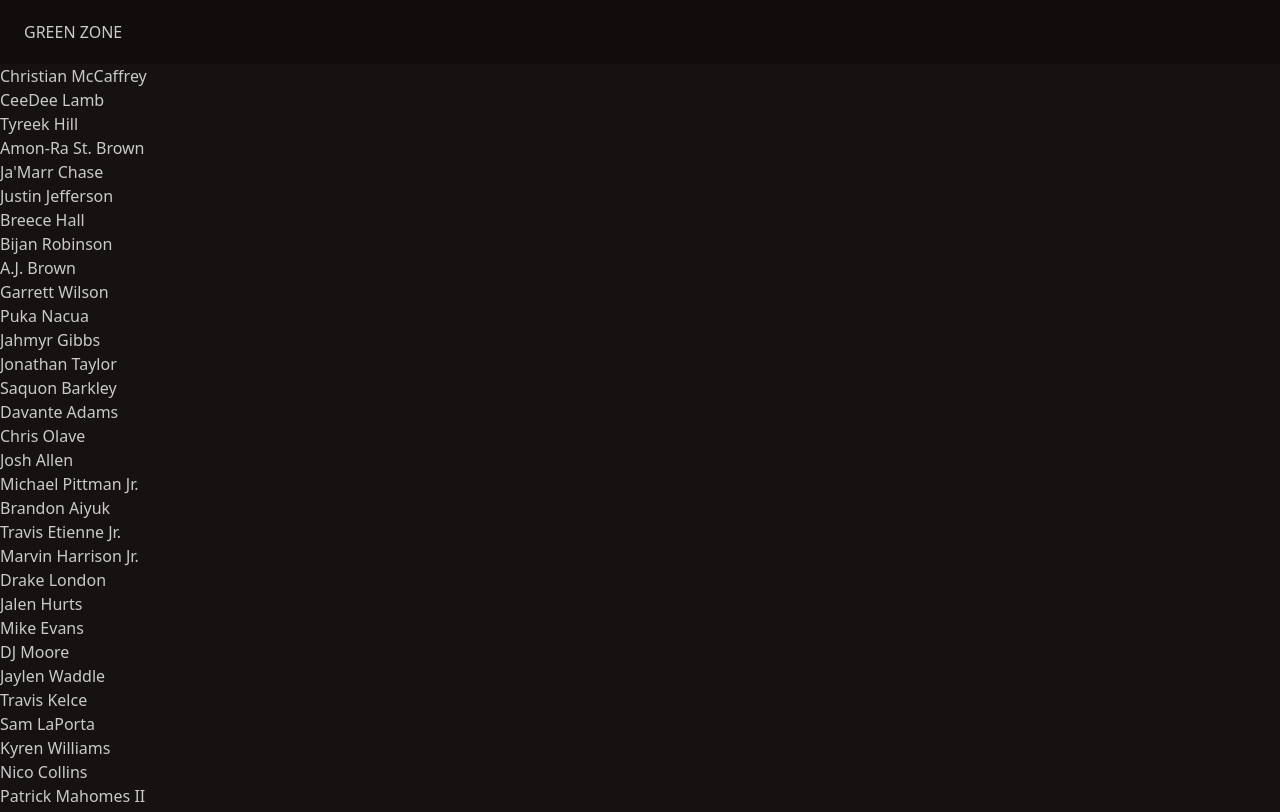
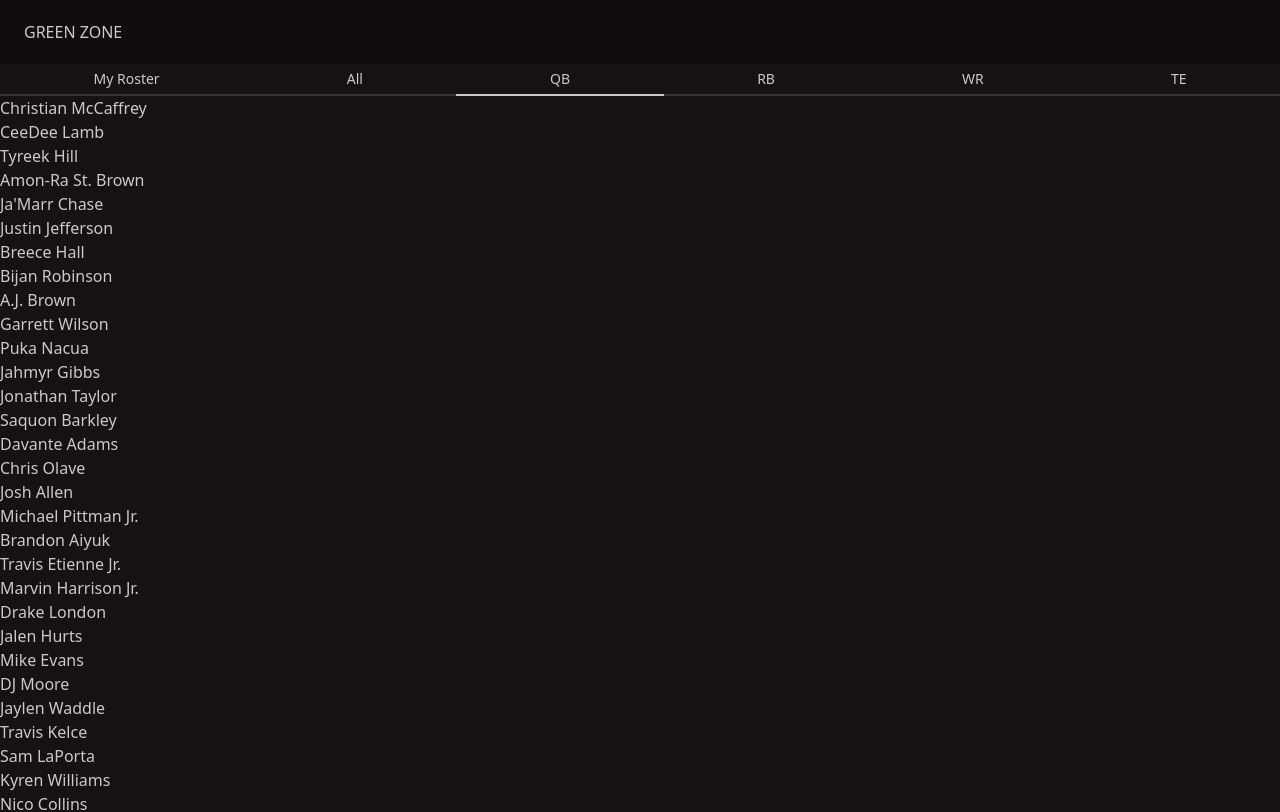
Before and after one commit to ZacharyMorin/fantasy-draft-app, an Angular app: page /draft in a window 1280 px wide. Shown: the top 812 px of the page. Built offline with nearby package versions, Linux system fonts and the light colour scheme.

Commit message:
Added tabs - WIP

```diff
--- a/src/app/draft-page/draft-page.component.html
+++ b/src/app/draft-page/draft-page.component.html
@@ -25,13 +25,22 @@
 
     <div class="main-container">
         <!-- Roster-->
-        <div class="roster-container">
+        <div role="tablist" class="tabs tabs-bordered container">
+          <a role="tab" class="tab">My Roster</a>
+          <a role="tab" class="tab">All</a>
+          <a role="tab" class="tab tab-active">QB</a>
+          <a role="tab" class="tab">RB</a>
+          <a role="tab" class="tab">WR</a>
+          <a role="tab" class="tab">TE</a>
+        </div>
+
+        <ul class="roster-container">
           @for (player of allPlayers; track player.RK) {
-            <div class="position">
+            <li class="position">
               {{ player.PLAYER_NAME }}
-            </div>
+            </li>
           }
-        </div>
+        </ul>
 
         <!-- Available to draft -->
         <div class="available-position-container">
```
